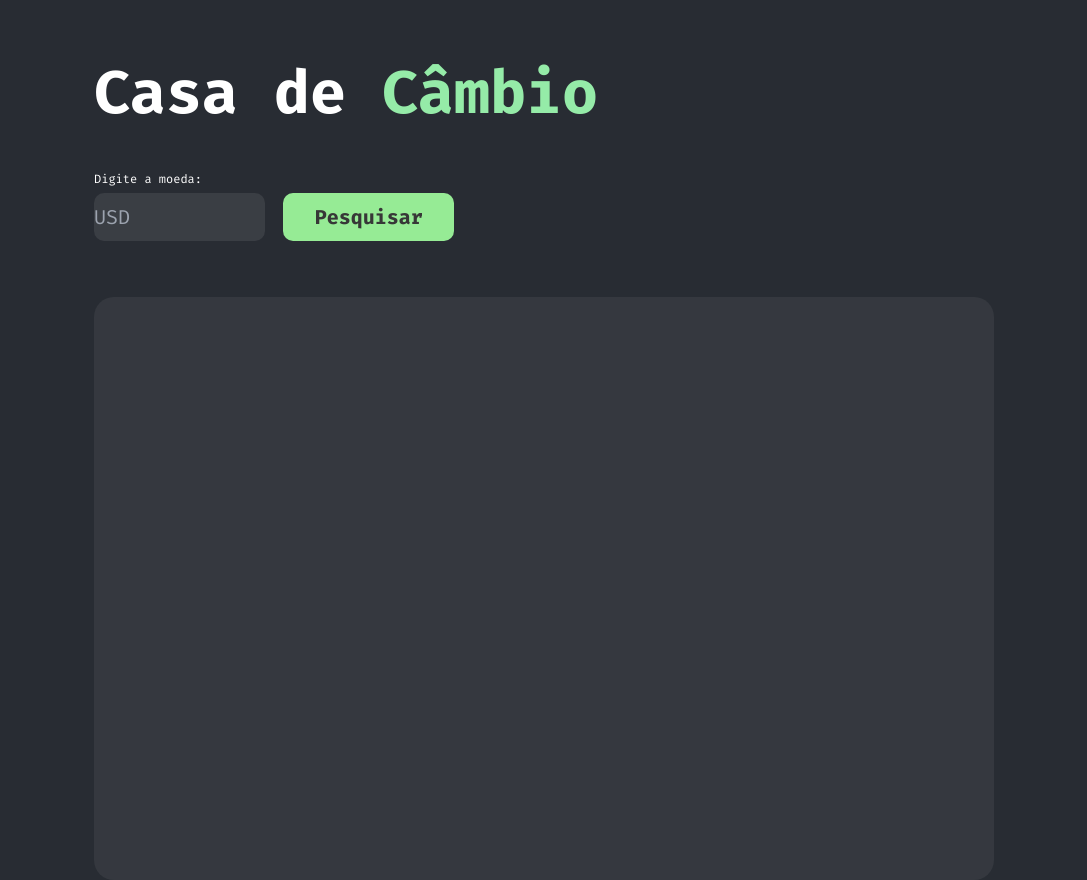
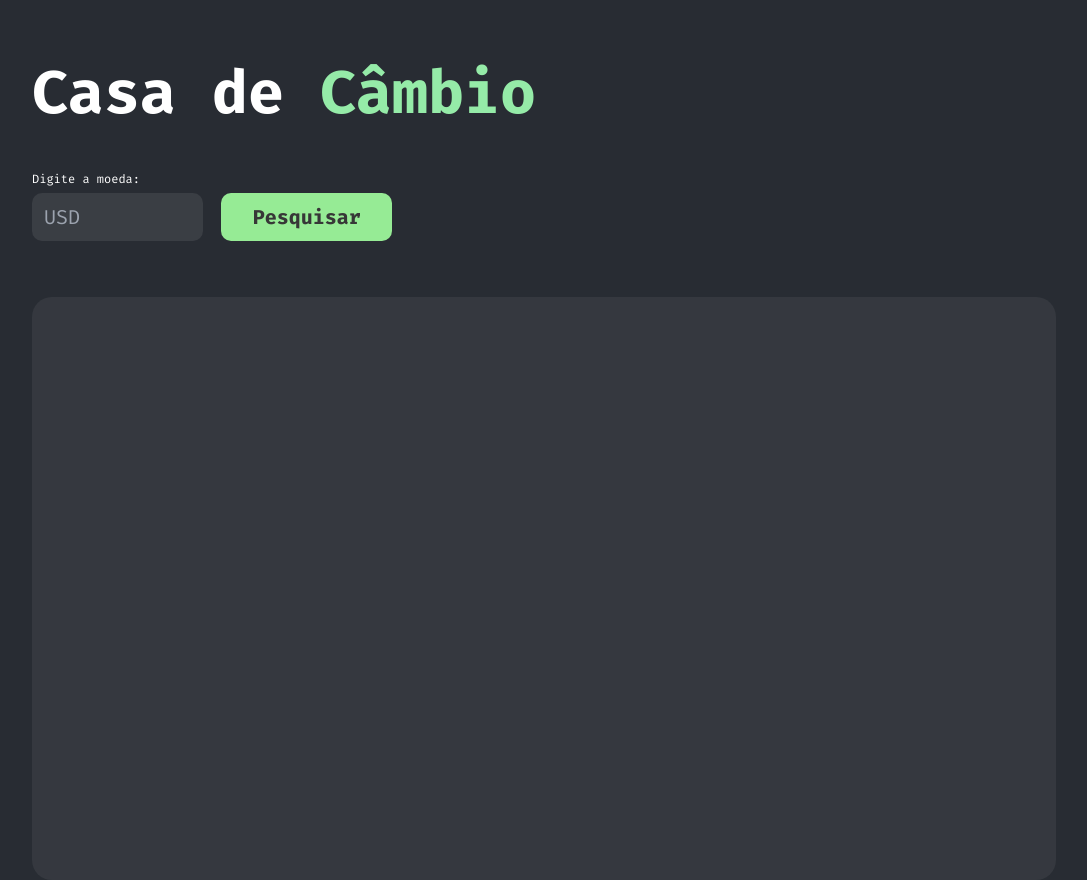
Before and after one commit to sabinolopes/casa-de-cambio, a website built with Vite: page index.html in a window 1280 px wide. Shown: the whole page, without its empty margins (96-1183 px from the left). Built offline with nearby package versions, Linux system fonts and the light colour scheme; some packages are replaced by stand-ins of ours.

Commit message:
New tailwind styles

```diff
--- a/index.html
+++ b/index.html
@@ -5,21 +5,22 @@
   <meta name="viewport" content="width=device-width, initial-scale=1.0">
   <link rel="stylesheet" href="dist/output.css">
   <link rel="preconnect" href="https://fonts.googleapis.com">
-<link rel="preconnect" href="https://fonts.gstatic.com" crossorigin>
-<link href="https://fonts.googleapis.com/css2?family=Fira+Code:wght@300;400;500;600;700&display=swap" rel="stylesheet">
+  <link rel="preconnect" href="https://fonts.gstatic.com" crossorigin>
+  <link href="https://fonts.googleapis.com/css2?family=Fira+Code:wght@300;400;500;600;700&display=swap" rel="stylesheet">
   <title>Casa de Câmbio</title>
 </head>
 <body class='bg-bg-primary min-h-screen flex justify-center'>
   <main class='w-fit'>
     <header class='w-full mb-14'>
-      <h1 class='mb-12 mt-[63px] text-white font-mono font-bold text-4xl lg:text-6xl'>Casa de <span class='text-tx-second'>Câmbio</span></h1>
+      <h1 class='mb-12 mt-[63px] text-white font-mono font-bold text-4xl md:text-5xl lg:text-6xl'>Casa de <span class='text-tx-second'>Câmbio</span></h1>
       <form>
-        <p class='text-xs text-white font-mono font-normal'>Digite a moeda:</p>
-        <input class='bg-inp-bg-color text-inp-text font-mono text-xl rounded-lg w-44 h-12 mr-3.5 mt-1.5 uppercase' type="text" placeholder='USD'>
+        <p class='text-xs text-white font-mono font-normal md:text-base lg:text-xs'>Digite a moeda:</p>
+        <input class='bg-inp-bg-color text-inp-text font-mono  text-xl rounded-lg ps-3 w-44 h-12 mr-3.5 mt-1.5 uppercase' type="text" placeholder='USD'>
         <button class='bg-btn-color text-tx-third text-xl font-bold font-mono rounded-lg w-44 h-12'>Pesquisar</button>
       </form>
     </header>
-    <section class='bg-bg-second lg:w-[900px] sm:w-[80vw] h-[55vh] sm:h-[60vh] lg:h-[583px] rounded-3xl'>
+    <section class='bg-bg-second sm:w-[80vw] h-[55vh] sm:h-[60vh] lg:h-[583px] rounded-3xl'>
+      <h2 id='ref-value'></h2>
     </section>
   </main>
 </body>
```
Also changed, not shown: dist/output.css (added).
